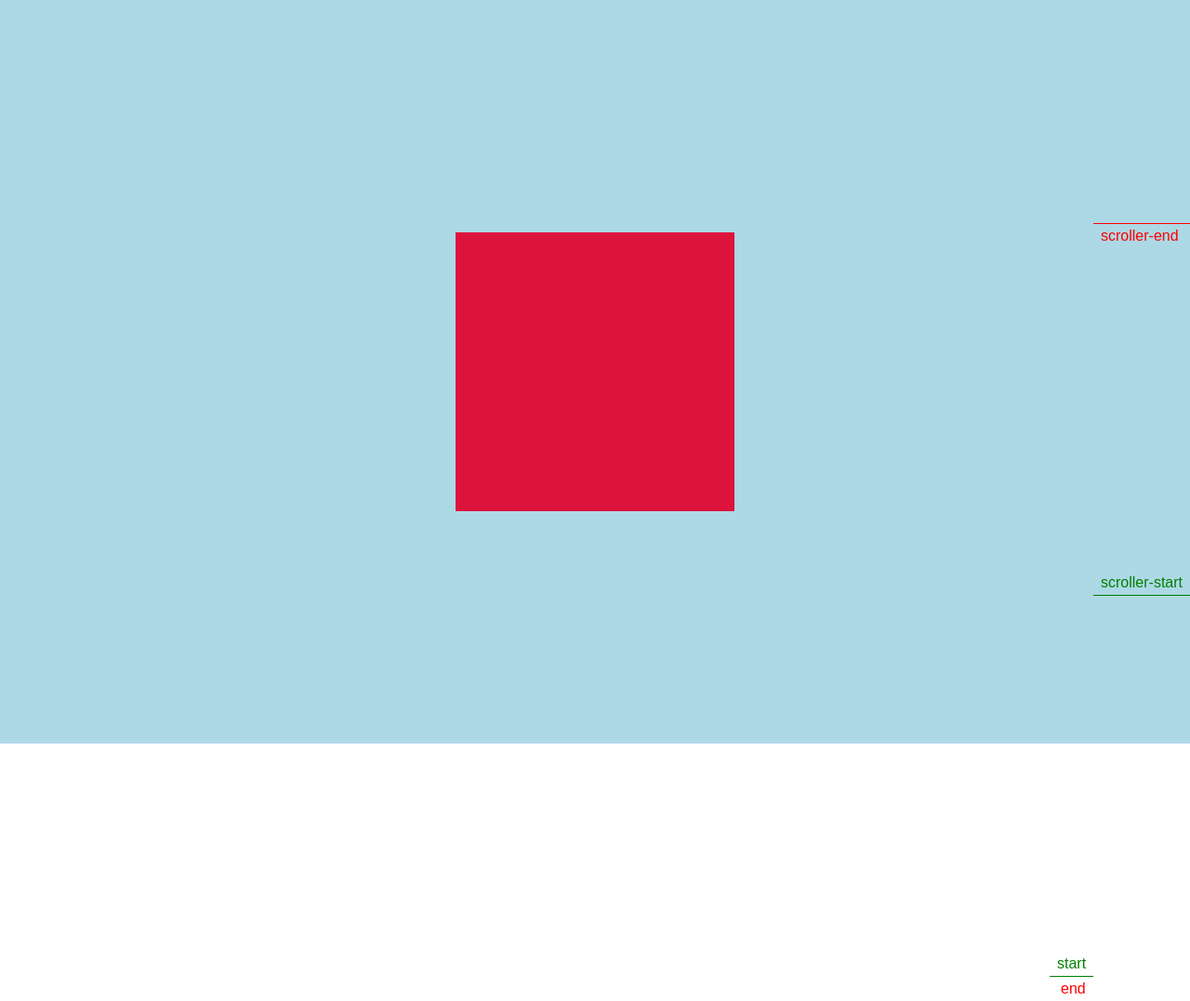
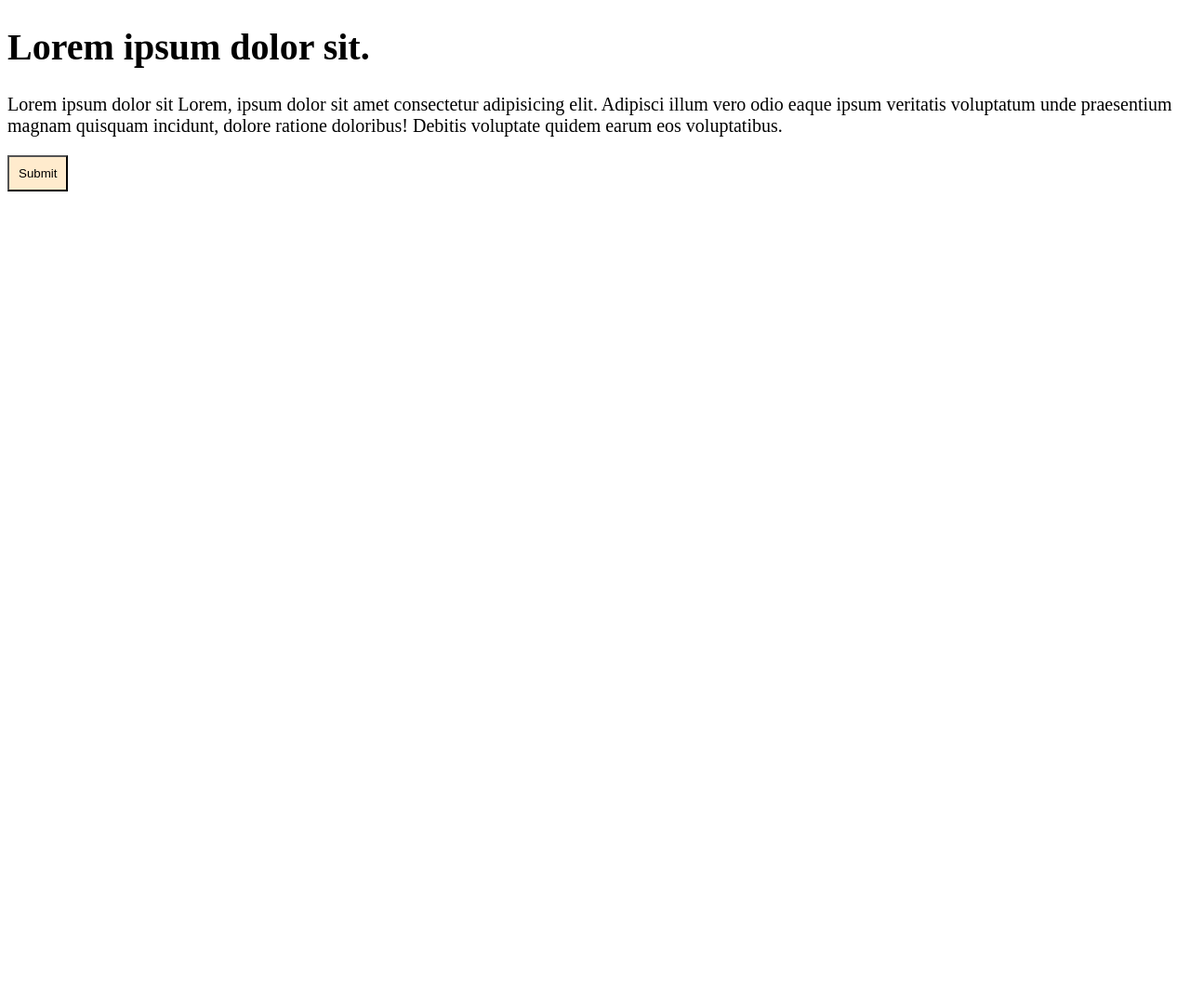
Before and after one commit to mdaasim77/GSAP-Animations, a website: page GSAP_2/index.html in a window 1280 px wide. Shown: the whole page at 93% size. After the commit the page ends 800 px from the top, so only its background shows below. Drawn offline with nearby package versions, Linux system fonts and the light colour scheme.

Commit message:
understand parameters

```diff
--- a/GSAP_2/index.html
+++ b/GSAP_2/index.html
@@ -17,6 +17,14 @@
       <div class="box"></div>
     </div>
 
+    <h1>Lorem ipsum dolor sit.</h1>
+    <p>
+      Lorem ipsum dolor sit Lorem, ipsum dolor sit amet consectetur adipisicing
+      elit. Adipisci illum vero odio eaque ipsum veritatis voluptatum unde
+      praesentium magnam quisquam incidunt, dolore ratione doloribus! Debitis
+      voluptate quidem earum eos voluptatibus.
+    </p>
+    <button>Submit</button>
 
     <script src="https://cdnjs.cloudflare.com/ajax/libs/gsap/3.12.5/gsap.min.js"></script>
     <!-- scroll drigger link -->
--- a/GSAP_2/script.js
+++ b/GSAP_2/script.js
@@ -1,23 +1,51 @@
-gsap.from("#page1 .box", {
-  duration: 2,
-  //   delay: 1,
-  rotate: 360,
-});
-gsap.from("#page2 .box", {
-  duration: 2,
-  //   delay: 1,
-  rotate: 360,
-  scrollTrigger: {
-    trigger: "#page2 .box",
-    start: "top 80%",
-    end: "top 30%",
-    scrub: true,
-    markers: true,
-  },
-});
-gsap.from("#page3 .box", {
-  duration: 2,
-  //   delay: 1,
-  rotate: 360,
-  scrollTrigger: "#page3 .box",
-});
+// gsap.from("#page1 .box", {
+//   duration: 2,
+//   //   delay: 1,
+//   rotate: 360,
+// });
+// gsap.from("#page2 .box", {
+//   duration: 2,
+//   //   delay: 1,
+//   rotate: 360,
+//   scrollTrigger: {
+//     trigger: "#page2 .box",
+//     start: "top 80%",
+//     end: "top 30%",
+//     scrub: true,
+//     markers: true,
+//   },
+// });
+// gsap.from("#page3 .box", {
+//   duration: 2,
+//   //   delay: 1,
+//   rotate: 360,
+//   scrollTrigger: "#page3 .box",
+// });
+
+// ====== new tl code
+
+var tll = gsap.timeline();
+
+tll
+  .from("h1", {
+    y: 100,
+    opacity: 0,
+    duration: 2,
+  })
+  .from(
+    "p",
+    {
+      y: 100,
+      opacity: 0,
+      duration: 2,
+    },
+    "-=1.3",
+  )
+  .from(
+    "button",
+    {
+      scale: 0,
+      duration: 1,
+    },
+    "<",
+  );
--- a/GSAP_2/style.css
+++ b/GSAP_2/style.css
@@ -1,4 +1,4 @@
-* {
+/* * {
   margin: 0;
   padding: 0;
   box-sizing: border-box;
@@ -40,3 +40,24 @@ body {
   width: 300px;
   background-color: crimson;
 }
+
+ */
+
+
+ h1{
+  font-size: 40px;
+  font-weight: bold;
+
+  /* background-color: gray; */
+  color: black;
+ }
+ p{
+  font-size: 20px;
+  /* background-color: red; */
+  color:black
+ }
+ button{
+  background-color: blanchedalmond;
+  color: black;
+  padding: 10px;
+ }
```
Also changed, not shown: GSAP_1/Script.js (+13 -5 lines). Lines whose indentation alone changed are shown as unchanged.
